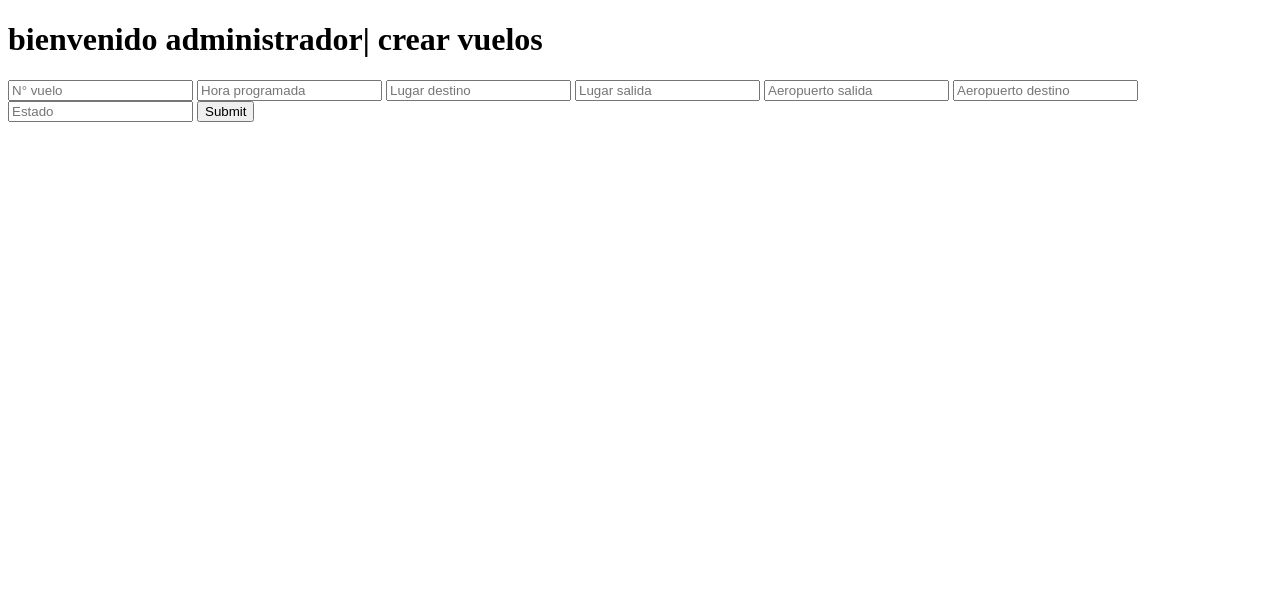
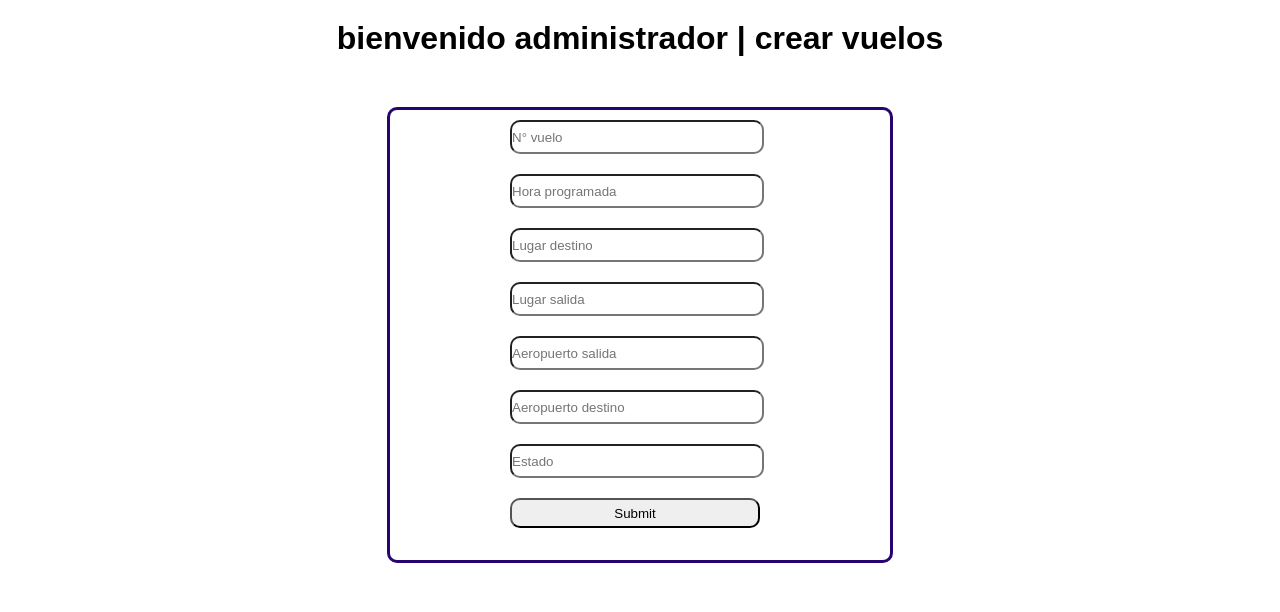
Before and after one commit to davidstivenmerchan/aerolinea_adsi, a PHP site: page /admi/crear_vuelos.html in a window 1280 px wide. Shown: the top 612 px of the page. Run offline with PHP 8.4, Linux system fonts and the light colour scheme.

Commit message:
formulario para crear vuelos

```diff
--- a/admi/admin.css
+++ b/admi/admin.css
@@ -1,5 +1,8 @@
 *{
     font-family: 'Saira Condensed', sans-serif;
+}
+body{
+    overflow-x: hidden;
 }
 
 .header{
--- /dev/null
+++ b/admi/crear_vuelos.css
@@ -0,0 +1,28 @@
+*{
+    padding: 0;
+    margin: 0;
+    font-family: 'Saira Condensed', sans-serif;
+
+}
+form{
+    width: 500px;
+    height: 450px;
+    border: solid rgb(38, 5, 112);
+    border-radius: 10px;
+    margin: 50px auto;
+}
+h1{
+    text-align: center;
+    margin-top: 20px;
+}
+form input{
+    margin: 10px 120px;
+    width: 250px;
+    height: 30px;
+    border-radius: 10px;
+
+}
+form input:hover{
+    border:solid tomato;
+    border-radius: 10px;
+}
--- a/admi/crear_vuelos.html
+++ b/admi/crear_vuelos.html
@@ -3,19 +3,20 @@
 <head>
     <meta charset="UTF-8">
     <meta name="viewport" content="width=device-width, initial-scale=1.0">
+    <link rel="stylesheet" href="crear_vuelos.css">
     <title>crear vuelos</title>
 </head>
 <body>
+    <h1>bienvenido administrador | crear vuelos</h1>
+    <form method="POST" action="../php/crear_vuelos.php">
 
-    <form method="POST" action="../php/crear_vuelos.php">
-        <h1>bienvenido administrador| crear vuelos</h1>
-        <input type="text" placeholder="N° vuelo"name="nvuelos">
-        <input type="text" placeholder="Hora programada"name="hora">
-        <input type="text" placeholder="Lugar destino"name="ldestino">
-        <input type="text" placeholder="Lugar salida"name="lsalida">
-        <input type="text" placeholder="Aeropuerto salida"name="asalida">
-        <input type="text" placeholder="Aeropuerto destino"name="adestino">
-        <input type="text" placeholder="Estado"name="estado">
+        <input type="text" placeholder="N° vuelo"name="nvuelos" autocomplete="off">
+        <input type="text" placeholder="Hora programada"name="hora" autocomplete="off">
+        <input type="text" placeholder="Lugar destino"name="ldestino" autocomplete="off">
+        <input type="text" placeholder="Lugar salida"name="lsalida" autocomplete="off">
+        <input type="text" placeholder="Aeropuerto salida"name="asalida" autocomplete="off">
+        <input type="text" placeholder="Aeropuerto destino"name="adestino" autocomplete="off">
+        <input type="text" placeholder="Estado"name="estado" autocomplete="off">
         <input type="submit">
     </form>
 
```
